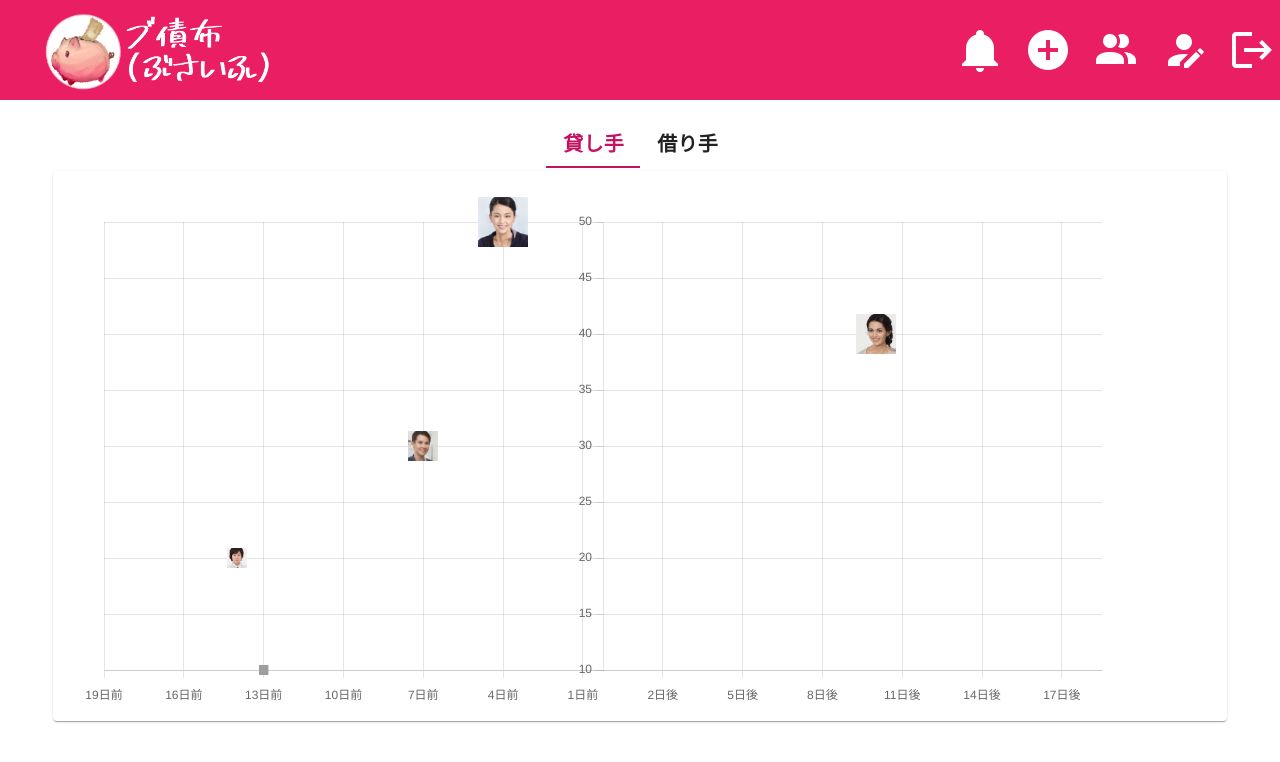
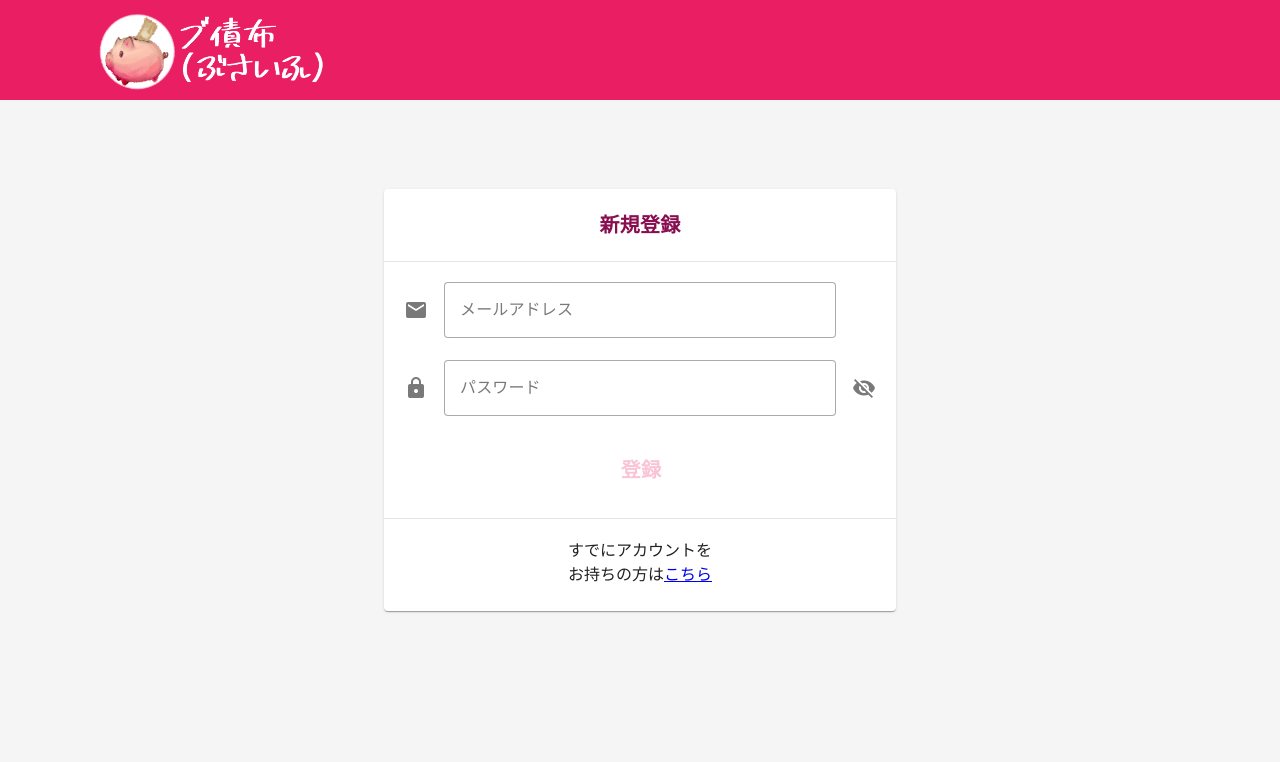
Before and after one commit to Doragon-RH/supporta-zhackason2-6, a Vue app in the folder client/: page /signup in a window 1280 px wide. Before the commit this address had no page. Shown: the top 762 px of the page. Built offline with nearby package versions, Linux system fonts and the light colour scheme.

Commit message:
add signup

```diff
--- a/client/src/App.vue
+++ b/client/src/App.vue
@@ -1,13 +1,12 @@
-<script setup lang="ts">
-import Nav from "/src/components/Nav.vue";
-import ChartCanvas from "/src/components/ChartCanvas.vue";
-</script>
+<script setup lang="ts"></script>
 
 <template>
-  <v-app>
-    <Nav />
-    <div style="height: 120px" />
-    <ChartCanvas />
+  <v-app class="bg-grey-lighten-4">
+    <v-row align-content="center">
+      <v-col align="center">
+        <router-view />
+      </v-col>
+    </v-row>
   </v-app>
 </template>
 
--- a/client/src/components/ChartCanvas.vue
+++ b/client/src/components/ChartCanvas.vue
@@ -138,14 +138,28 @@ onMounted(() => {
 </script>
 <template>
   <v-tabs v-model="tab" color="pink-accent-4" align-tabs="center">
-    <v-tab v-for="t in tabs" :key="t" :value="t">
+    <v-tab
+      v-for="t in tabs"
+      :key="t"
+      :value="t"
+      style="padding-left: 50px; padding-right: 50px"
+    >
       <p class="font-weight-bold text-h6">{{ t }}</p>
     </v-tab>
   </v-tabs>
   <div style="height: 15px" />
-  <v-row class="justify-center">
-    <v-card justify="center" height="550" style="width: 90%">
-      <canvas ref="chartCanvas"></canvas>
-    </v-card>
-  </v-row>
+  <div class="total d-flex flex-row justify-end">
+    <div class="font-weight-bold text-h5">合計金額 : ￥46,000</div>
+  </div>
+  <div style="height: 15px" />
+  <div style="width: 90%">
+    <canvas ref="chartCanvas"></canvas>
+  </div>
 </template>
+<style>
+.total {
+  height: 70px;
+  padding-right: 8%;
+  text-decoration: underline;
+}
+</style>
--- /dev/null
+++ b/client/src/components/SignUpCard.vue
@@ -0,0 +1,88 @@
+<script setup lang="ts">
+import { ref } from "vue";
+import { useRouter } from "vue-router";
+import axios from "axios";
+
+const router = useRouter();
+
+const valid = ref(false);
+
+const user_id = ref("");
+const emailRules = [
+  (v: string) => !!v || "Emailを入力してください",
+  (v: string) => /\S+@\S+.\S+/.test(v) || "有効なEmailを入力してください",
+  (v: string) => 6 <= v.length || "6文字以上で入力してください",
+];
+
+const showPassword = ref(false);
+const password = ref("");
+const passwordRules = [
+  (v: string) => !!v || "パスワードを入力してください",
+  (v: string) => 7 <= v.length || "8文字以上で入力してください",
+];
+
+const registerAccount = async () => {
+  await axios
+    .post("/user/signup", {
+      name: user_id.value,
+      password: password.value,
+    })
+    .then((res) => {
+      sessionStorage.setItem("user_id", res.data.id);
+      sessionStorage.setItem("user_name", res.data.name);
+      router.push("/");
+    })
+    .catch((err) => {
+      console.log(err);
+    });
+};
+</script>
+<template>
+  <v-card max-width="600px" min-width="350px" style="width: 40%">
+    <v-card-title class="text-pink-darken-4 font-weight-bold pa-5">
+      新規登録
+    </v-card-title>
+    <v-divider />
+    <v-card-text class="pa-5">
+      <v-form v-model="valid">
+        <v-text-field
+          :rules="emailRules"
+          v-model="user_id"
+          prepend-icon="mdi-email"
+          label="メールアドレス"
+          variant="outlined"
+          required
+          style="padding-right: 40px"
+        />
+        <v-text-field
+          @click:append="showPassword = !showPassword"
+          v-bind:type="showPassword ? 'text' : 'password'"
+          v-bind:append-icon="showPassword ? 'mdi-eye' : 'mdi-eye-off'"
+          v-model="password"
+          :rules="passwordRules"
+          prepend-icon="mdi-lock"
+          label="パスワード"
+          variant="outlined"
+          required
+        />
+        <v-card-actions class="justify-center pa-3">
+          <v-btn
+            @click="registerAccount"
+            :disabled="!valid"
+            color="pink accent-2"
+            class="font-weight-bold text-h6"
+            flat
+          >
+            登録
+          </v-btn>
+        </v-card-actions>
+      </v-form>
+    </v-card-text>
+    <v-divider />
+    <p class="text-center" style="padding-top: 20px">
+      すでにアカウントを<br />
+      お持ちの方は<router-link to="/signin">こちら</router-link>
+    </p>
+    <br />
+  </v-card>
+</template>
--- /dev/null
+++ b/client/src/components/SignUpNav.vue
@@ -0,0 +1,12 @@
+<template>
+  <v-app-bar height="100" color="pink accent-3" flat>
+    <v-img height="80" src="/src/assets/logo_title.png"></v-img>
+    <v-spacer></v-spacer>
+    <v-spacer></v-spacer>
+  </v-app-bar>
+</template>
+<style>
+.btns {
+  margin-right: 20px;
+}
+</style>
--- a/client/src/router/index.ts
+++ b/client/src/router/index.ts
@@ -1,8 +1,21 @@
 import { createRouter, createWebHistory } from "vue-router";
+import SignUp from "@/views/SignUp.vue";
+import Home from "@/views/Home.vue";
 
 const router = createRouter({
   history: createWebHistory(import.meta.env.BASE_URL),
-  routes: [],
+  routes: [
+    {
+      path: "/signup",
+      name: "SignUp",
+      component: SignUp,
+    },
+    {
+      path: "/",
+      name: "Home",
+      component: Home,
+    },
+  ],
 });
 
 export default router;
--- /dev/null
+++ b/client/src/views/Home.vue
@@ -0,0 +1,9 @@
+<script setup lang="ts">
+import Nav from "/src/components/Nav.vue";
+import ChartCanvas from "/src/components/ChartCanvas.vue";
+</script>
+<template>
+  <Nav />
+  <div style="height: 150px" />
+  <ChartCanvas />
+</template>
--- /dev/null
+++ b/client/src/views/SignUp.vue
@@ -0,0 +1,8 @@
+<script setup lang="ts">
+import SignUpNav from "/src/components/SignUpNav.vue";
+import SignUpCard from "/src/components/SignUpCard.vue";
+</script>
+<template>
+  <SignUpNav />
+  <SignUpCard />
+</template>
```
